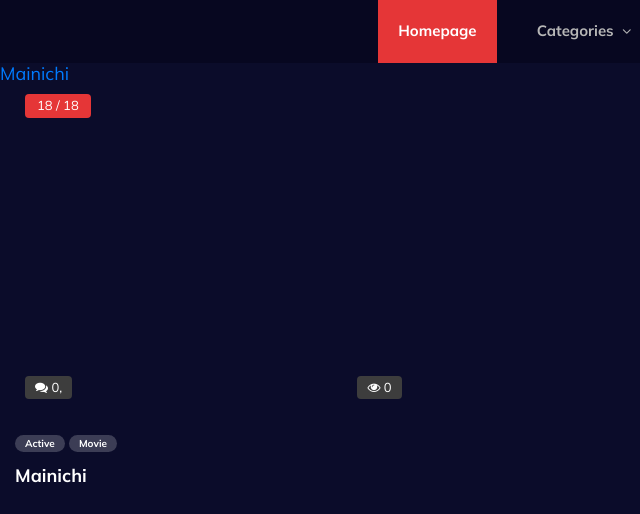
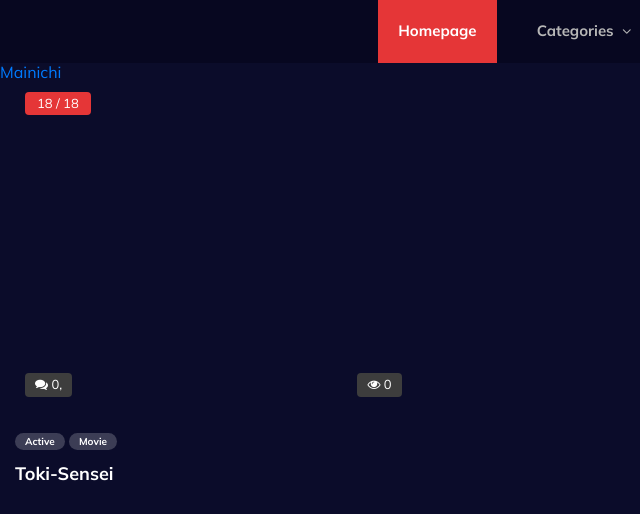
Before and after one commit to Calminha/N-o-sei, a plain HTML site: page index.html in a window 1280 px wide. Shown: the top 514 px of the page, 0-640 px from the left. Drawn offline with nearby package versions, Linux system fonts and the light colour scheme.

Commit message:
Update index.html

```diff
--- a/index.html
+++ b/index.html
@@ -78,7 +78,7 @@
     <!-- Hero Section Begin -->
 
 
-                                        <h5><a href="#">Mainichi</a></h5>
+                                        <h6><a href="#">Mainichi</a></h6>
                                     </div>
                                 </div>
                             </div>
@@ -94,7 +94,7 @@
                                             <li>Active</li>
                                             <li>Movie</li>
                                         </ul>
-                                        <h5><a href="#">Mainichi</a></h5>
+                                        <h5><a href="#">Toki-Sensei</a></h5>
                                     </div>
                                 </div>
                             </div>
```
